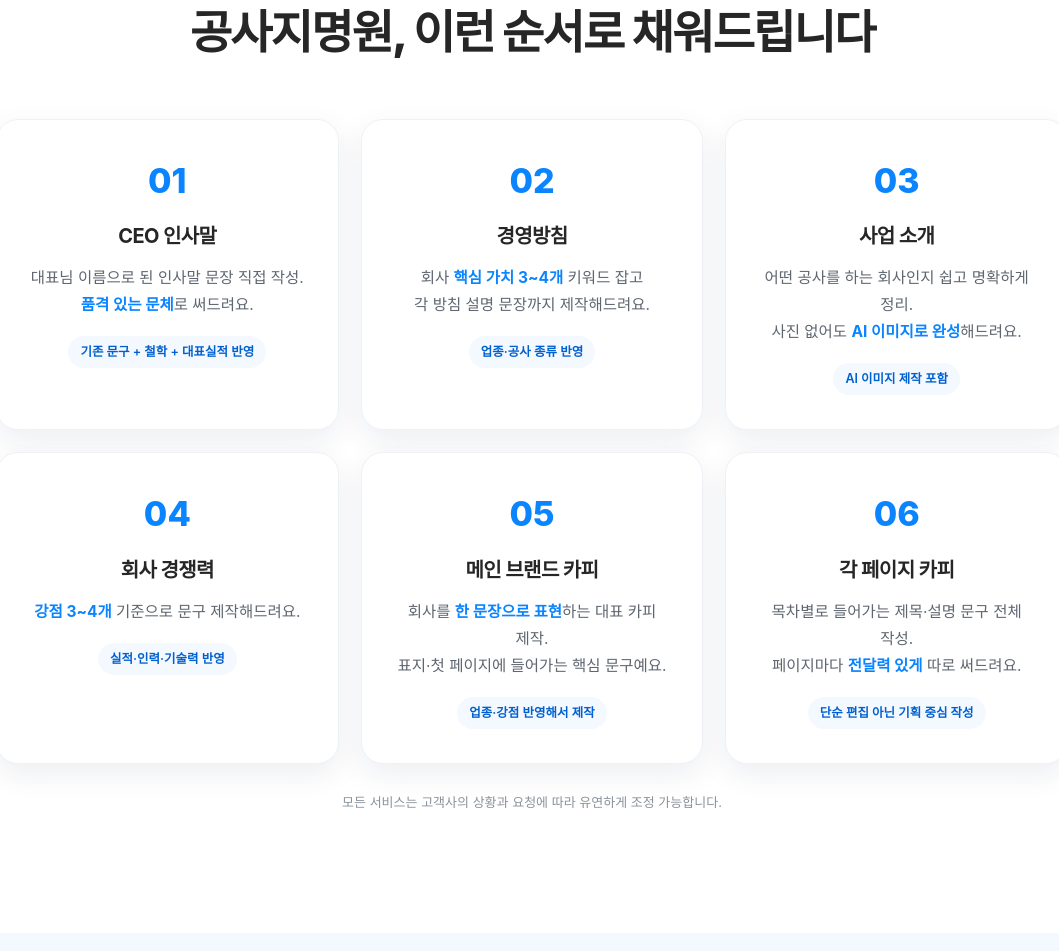
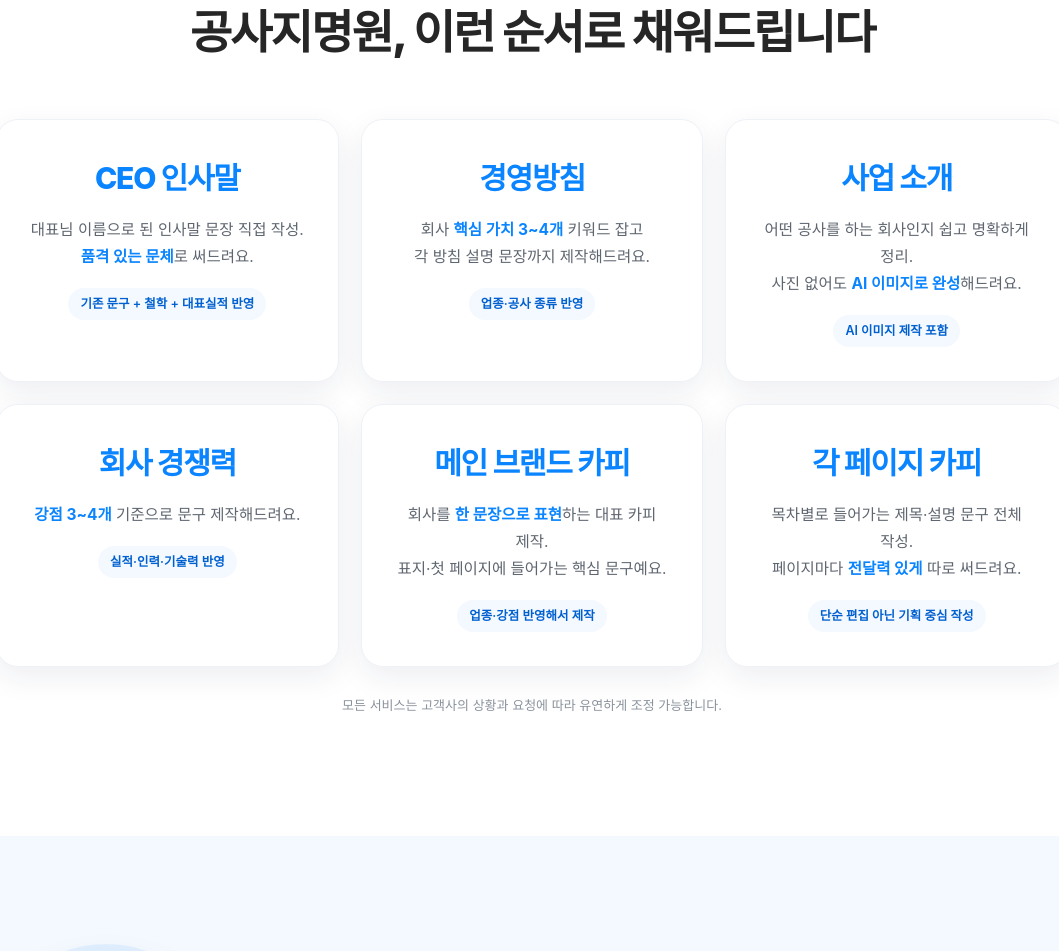
Before and after one commit to oknice03/bid-pptbranding, a website: page docs/index.html in a window 1280 px wide. Shown: the part 4189-5140 px from the top of the page, without its empty margins (108-1167 px from the left). Drawn offline with Linux system fonts and the light colour scheme; a web font is replaced by a local one.

Commit message:
공사지명원 홈: 목차 카드 번호 삭제, 제목 크게·파란색 (#5)
Co-Authored-By: Claude Opus 5.5 <noreply@anthropic.com>

```diff
--- a/css/impact.css
+++ b/css/impact.css
@@ -297,3 +297,6 @@ body{overflow-x:clip;color:var(--ink);font-family:var(--font)}
 #about .about-video{max-width:880px;margin:8px auto 56px}
 #about .about-video .video-wrap{margin-top:0;max-width:none}
 #about .about-video-link{margin-top:14px;text-align:center;font-size:14px}
+/* 목차 카드: 번호 삭제, 제목 크게 + 파란색 */
+#toc .toc-card h3{font-size:clamp(24px,2.4vw,30px);font-weight:800;color:var(--blue);letter-spacing:-.04em;margin-bottom:14px}
+#toc .toc-card:hover h3{color:var(--blue-dark)}
--- a/docs/css/impact.css
+++ b/docs/css/impact.css
@@ -297,3 +297,6 @@ body{overflow-x:clip;color:var(--ink);font-family:var(--font)}
 #about .about-video{max-width:880px;margin:8px auto 56px}
 #about .about-video .video-wrap{margin-top:0;max-width:none}
 #about .about-video-link{margin-top:14px;text-align:center;font-size:14px}
+/* 목차 카드: 번호 삭제, 제목 크게 + 파란색 */
+#toc .toc-card h3{font-size:clamp(24px,2.4vw,30px);font-weight:800;color:var(--blue);letter-spacing:-.04em;margin-bottom:14px}
+#toc .toc-card:hover h3{color:var(--blue-dark)}
--- a/docs/index.html
+++ b/docs/index.html
@@ -158,37 +158,31 @@
 
       <div class="toc-grid">
         <div class="toc-card">
-          <span class="toc-num">01</span>
           <h3>CEO 인사말</h3>
           <p>대표님 이름으로 된 인사말 문장 직접 작성.<br><strong>품격 있는 문체</strong>로 써드려요.</p>
           <span class="toc-note">기존 문구 + 철학 + 대표실적 반영</span>
         </div>
         <div class="toc-card">
-          <span class="toc-num">02</span>
           <h3>경영방침</h3>
           <p>회사 <strong>핵심 가치 3~4개</strong> 키워드 잡고<br>각 방침 설명 문장까지 제작해드려요.</p>
           <span class="toc-note">업종·공사 종류 반영</span>
         </div>
         <div class="toc-card">
-          <span class="toc-num">03</span>
           <h3>사업 소개</h3>
           <p>어떤 공사를 하는 회사인지 쉽고 명확하게 정리.<br>사진 없어도 <strong>AI 이미지로 완성</strong>해드려요.</p>
           <span class="toc-note">AI 이미지 제작 포함</span>
         </div>
         <div class="toc-card">
-          <span class="toc-num">04</span>
           <h3>회사 경쟁력</h3>
           <p><strong>강점 3~4개</strong> 기준으로 문구 제작해드려요.</p>
           <span class="toc-note">실적·인력·기술력 반영</span>
         </div>
         <div class="toc-card">
-          <span class="toc-num">05</span>
           <h3>메인 브랜드 카피</h3>
           <p>회사를 <strong>한 문장으로 표현</strong>하는 대표 카피 제작.<br>표지·첫 페이지에 들어가는 핵심 문구예요.</p>
           <span class="toc-note">업종·강점 반영해서 제작</span>
         </div>
         <div class="toc-card">
-          <span class="toc-num">06</span>
           <h3>각 페이지 카피</h3>
           <p>목차별로 들어가는 제목·설명 문구 전체 작성.<br>페이지마다 <strong>전달력 있게</strong> 따로 써드려요.</p>
           <span class="toc-note">단순 편집 아닌 기획 중심 작성</span>
```
Also changed, not shown: index.html (+0 -6 lines).
